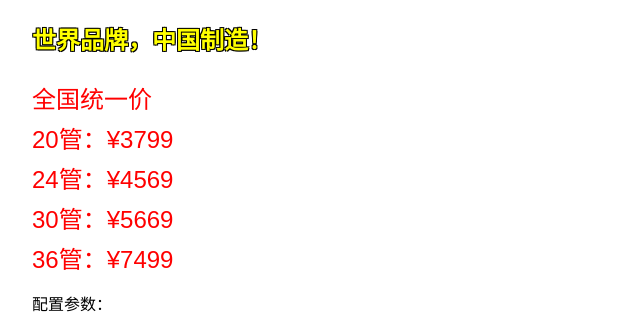
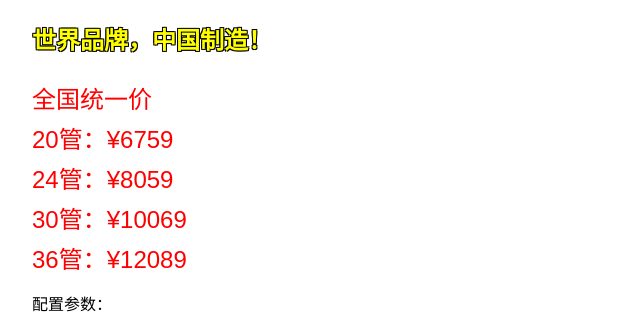
Before and after one commit to gildedcat/gildedcat.github.io, a plain HTML site: page page3.html in a window 1280 px wide. Shown: the part 801-1126 px from the top of the page, 308-948 px from the left. Drawn offline with Linux system fonts and the light colour scheme.

Commit message:
Update page3.html

```diff
--- a/page3.html
+++ b/page3.html
@@ -26,10 +26,10 @@
        <p class="custom-text">世界品牌，中国制造！</p > <!-- 第三行自定义文字 -->
                <div class="price-list">
                    <p class="price">全国统一价</p >
-                   <p class="price">20管：¥3799</p >
-                   <p class="price">24管：¥4569</p >
-                   <p class="price">30管：¥5669</p >
-                   <p class="price">36管：¥7499</p >
+                   <p class="price">20管：¥6759</p >
+                   <p class="price">24管：¥8059</p >
+                   <p class="price">30管：¥10069</p >
+                   <p class="price">36管：¥12089</p >
         </div>
         <p class="specs">配置参数：</p > <!-- 新增的产品配置参数 -->
         <div class="additional-images">
```
